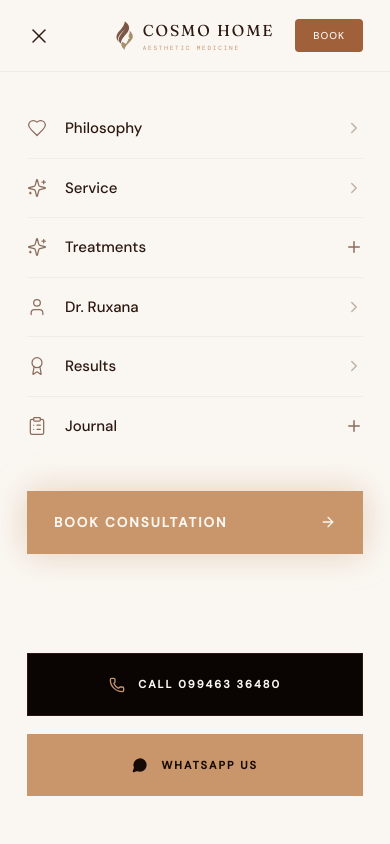
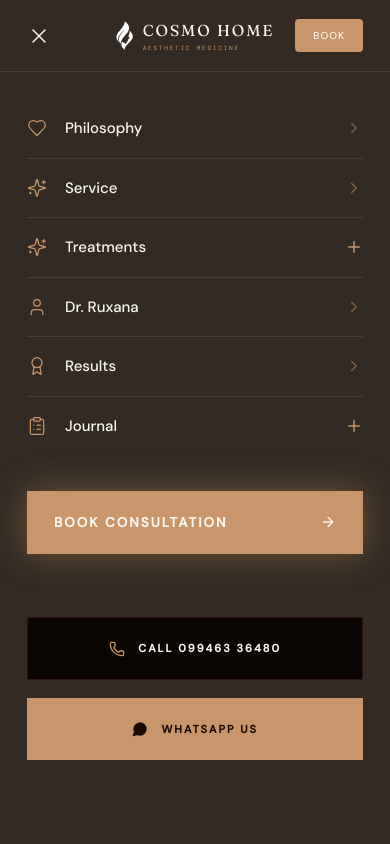
Before and after one commit to playkidsofficial6-oss/cosmohome, a React (Vite) app: page / in a window 390 px wide. Both pictures are taken after a click on the button 341 px from the left and 36 px from the top of the page. Shown: the top 844 px of the page. Built offline with nearby package versions, Linux system fonts and the light colour scheme.

Commit message:
style: update mobile navigation to dark theme with improved hover states and transitions

```diff
--- a/src/components/layout/index.tsx
+++ b/src/components/layout/index.tsx
@@ -214,25 +214,25 @@ export function Nav({ ready }: { ready: boolean }) {
 
       <AnimatePresence>
         {open && (
-          <motion.div className="fixed inset-0 z-[60] bg-[#FAF7F2] flex flex-col"
+          <motion.div className="fixed inset-0 z-[60] bg-[#332B23] flex flex-col"
             initial={{ opacity: 0, x: "100%" }} animate={{ opacity: 1, x: 0 }}
             exit={{ opacity: 0, x: "100%" }} transition={{ duration: 0.5, ease: [0.22, 1, 0.36, 1] }}>
 
             {/* Top Bar inside Menu */}
-            <div className="flex items-center justify-between px-6 h-[72px] border-b border-[#E8E1D7]/50 shrink-0">
-              <button onClick={() => setOpen(false)} className="p-2 -ml-2 text-[#2C1810] hover:text-[#C9956A] transition-colors">
+            <div className="flex items-center justify-between px-6 h-[72px] border-b border-[#E8E1D7]/10 shrink-0">
+              <button onClick={() => setOpen(false)} className="p-2 -ml-2 text-[#FAF7F2] hover:text-[#C9956A] transition-colors">
                 <X size={24} strokeWidth={1.5} />
               </button>
               <a href="/" className="flex flex-col items-center leading-none cursor-pointer absolute left-1/2 -translate-x-1/2" onClick={(e) => { e.preventDefault(); setOpen(false); navigate("/"); }}>
                 <div className="flex items-center gap-2">
-                  <img src="/icon.svg" alt="Cosmo Home Icon" className="h-7 w-auto" />
+                  <img src="/icon.svg" alt="Cosmo Home Icon" className="h-7 w-auto brightness-0 invert" />
                   <div className="flex flex-col">
-                    <span className="text-sm tracking-[0.12em] uppercase text-[#2C1810]" style={D}>Cosmo Home</span>
+                    <span className="text-sm tracking-[0.12em] uppercase text-[#FAF7F2]" style={D}>Cosmo Home</span>
                     <span className="text-[6px] tracking-[0.3em] uppercase text-[#C9956A] mt-0.5" style={M}>Aesthetic Medicine</span>
                   </div>
                 </div>
               </a>
-              <button className="bg-[#A0603A] rounded-[4px] text-[#FAF7F2] text-[10px] tracking-widest px-4 py-2 uppercase font-medium" style={B} onClick={() => { setOpen(false); navigate('/book-consultation'); }}>
+              <button className="bg-[#C9956A] rounded-[4px] text-[#FAF7F2] text-[10px] tracking-widest px-4 py-2 uppercase font-medium hover:bg-[#A0603A] transition-colors" style={B} onClick={() => { setOpen(false); navigate('/book-consultation'); }}>
                 Book
               </button>
             </div>
@@ -242,27 +242,27 @@ export function Nav({ ready }: { ready: boolean }) {
               {/* Nav links */}
               <div className="flex flex-col">
                 {links.map((l, i) => (
-                  <div key={l.label} className="border-b border-[#E8E1D7]/50 last:border-0">
+                  <div key={l.label} className="border-b border-[#E8E1D7]/10 last:border-0">
                     <button
                       onClick={() => {
                         if (l.hasDropdown) toggleMobileExpanded(l.label);
                         else { setOpen(false); l.action ? l.action() : navigate(l.href!); }
                       }}
-                      className="w-full flex items-center justify-between py-4 text-[#2C1810] transition-colors"
+                      className="w-full flex items-center justify-between py-4 text-[#FAF7F2] transition-colors group"
                     >
                       <div className="flex items-center gap-4">
-                        {l.label === "Philosophy" && <motion.div whileTap={{ scale: 0.9 }}><Heart size={20} className="text-[#8A6D5C]" strokeWidth={1.5} /></motion.div>}
-                        {l.label === "Service" && <motion.div whileTap={{ scale: 0.9 }}><Sparkles size={20} className="text-[#8A6D5C]" strokeWidth={1.5} /></motion.div>}
-                        {l.label === "Treatments" && <motion.div whileTap={{ scale: 0.9 }}><Sparkles size={20} className="text-[#8A6D5C]" strokeWidth={1.5} /></motion.div>}
-                        {l.label === "Dr. Ruxana" && <motion.div whileTap={{ scale: 0.9 }}><User size={20} className="text-[#8A6D5C]" strokeWidth={1.5} /></motion.div>}
-                        {l.label === "Results" && <motion.div whileTap={{ scale: 0.9 }}><Award size={20} className="text-[#8A6D5C]" strokeWidth={1.5} /></motion.div>}
-                        {l.label === "Journal" && <motion.div whileTap={{ scale: 0.9 }}><ClipboardList size={20} className="text-[#8A6D5C]" strokeWidth={1.5} /></motion.div>}
-                        <span className="text-[15px] font-medium" style={B}>{l.label}</span>
+                        {l.label === "Philosophy" && <motion.div whileTap={{ scale: 0.9 }}><Heart size={20} className="text-[#C9956A]" strokeWidth={1.5} /></motion.div>}
+                        {l.label === "Service" && <motion.div whileTap={{ scale: 0.9 }}><Sparkles size={20} className="text-[#C9956A]" strokeWidth={1.5} /></motion.div>}
+                        {l.label === "Treatments" && <motion.div whileTap={{ scale: 0.9 }}><Sparkles size={20} className="text-[#C9956A]" strokeWidth={1.5} /></motion.div>}
+                        {l.label === "Dr. Ruxana" && <motion.div whileTap={{ scale: 0.9 }}><User size={20} className="text-[#C9956A]" strokeWidth={1.5} /></motion.div>}
+                        {l.label === "Results" && <motion.div whileTap={{ scale: 0.9 }}><Award size={20} className="text-[#C9956A]" strokeWidth={1.5} /></motion.div>}
+                        {l.label === "Journal" && <motion.div whileTap={{ scale: 0.9 }}><ClipboardList size={20} className="text-[#C9956A]" strokeWidth={1.5} /></motion.div>}
+                        <span className="text-[15px] font-medium group-hover:text-[#C9956A] transition-colors" style={B}>{l.label}</span>
                       </div>
                       {l.hasDropdown ? (
-                        mobileExpanded[l.label] ? <Minus size={18} className="text-[#8A6D5C]" /> : <Plus size={18} className="text-[#8A6D5C]" />
+                        mobileExpanded[l.label] ? <Minus size={18} className="text-[#C9956A]" /> : <Plus size={18} className="text-[#C9956A]" />
                       ) : (
-                        <ChevronRight size={18} className="text-[#8A6D5C]/50" />
+                        <ChevronRight size={18} className="text-[#C9956A]/50 group-hover:text-[#C9956A] transition-colors" />
                       )}
                     </button>
                     {/* Expandable Content for Treatments */}
@@ -274,18 +274,18 @@ export function Nav({ ready }: { ready: boolean }) {
                           exit={{ height: 0, opacity: 0 }}
                           className="overflow-hidden"
                         >
-                          <div className="pl-12 pb-4 flex flex-col gap-4">
+                          <div className="pl-12 pb-4 flex flex-col gap-4 mt-2">
                             {l.label === "Treatments" && Object.keys(MEGA_MENU_CONTENT).map(cat => (
-                              <button key={cat} onClick={() => { setOpen(false); navigate("/service"); }} className="text-left text-[14px] text-[#5C4A42] py-1 flex items-center justify-between" style={B}>
+                              <button key={cat} onClick={() => { setOpen(false); navigate("/service"); }} className="text-left text-[14px] text-[#E8E1D7] py-1 flex items-center justify-between hover:text-[#C9956A] transition-colors" style={B}>
                                 {cat}
-                                <ChevronRight size={14} className="text-[#8A6D5C]/30 mr-2" />
+                                <ChevronRight size={14} className="text-[#C9956A]/30 mr-2" />
                               </button>
                             ))}
                             {l.label === "Journal" && (
                               <>
-                                <button className="text-left text-[14px] text-[#5C4A42] py-1" style={B}>Latest Articles</button>
-                                <button className="text-left text-[14px] text-[#5C4A42] py-1" style={B}>Skincare Tips</button>
-                                <button className="text-left text-[14px] text-[#5C4A42] py-1" style={B}>News</button>
+                                <button className="text-left text-[14px] text-[#E8E1D7] py-1 hover:text-[#C9956A] transition-colors" style={B}>Latest Articles</button>
+                                <button className="text-left text-[14px] text-[#E8E1D7] py-1 hover:text-[#C9956A] transition-colors" style={B}>Skincare Tips</button>
+                                <button className="text-left text-[14px] text-[#E8E1D7] py-1 hover:text-[#C9956A] transition-colors" style={B}>News</button>
                               </>
                             )}
                           </div>
@@ -307,7 +307,7 @@ export function Nav({ ready }: { ready: boolean }) {
               </button>
 
               {/* Bottom Contact Buttons */}
-              <div className="mt-auto pt-16 pb-20 flex flex-col gap-4">
+              <div className="pt-8 pb-8 flex flex-col gap-4">
                 <a href="tel:09946336480"
                   className="flex items-center justify-center gap-3 w-full py-5 bg-[#0A0502] border border-[#2C1810] text-[#FAF7F2] transition-colors"
                 >
```
